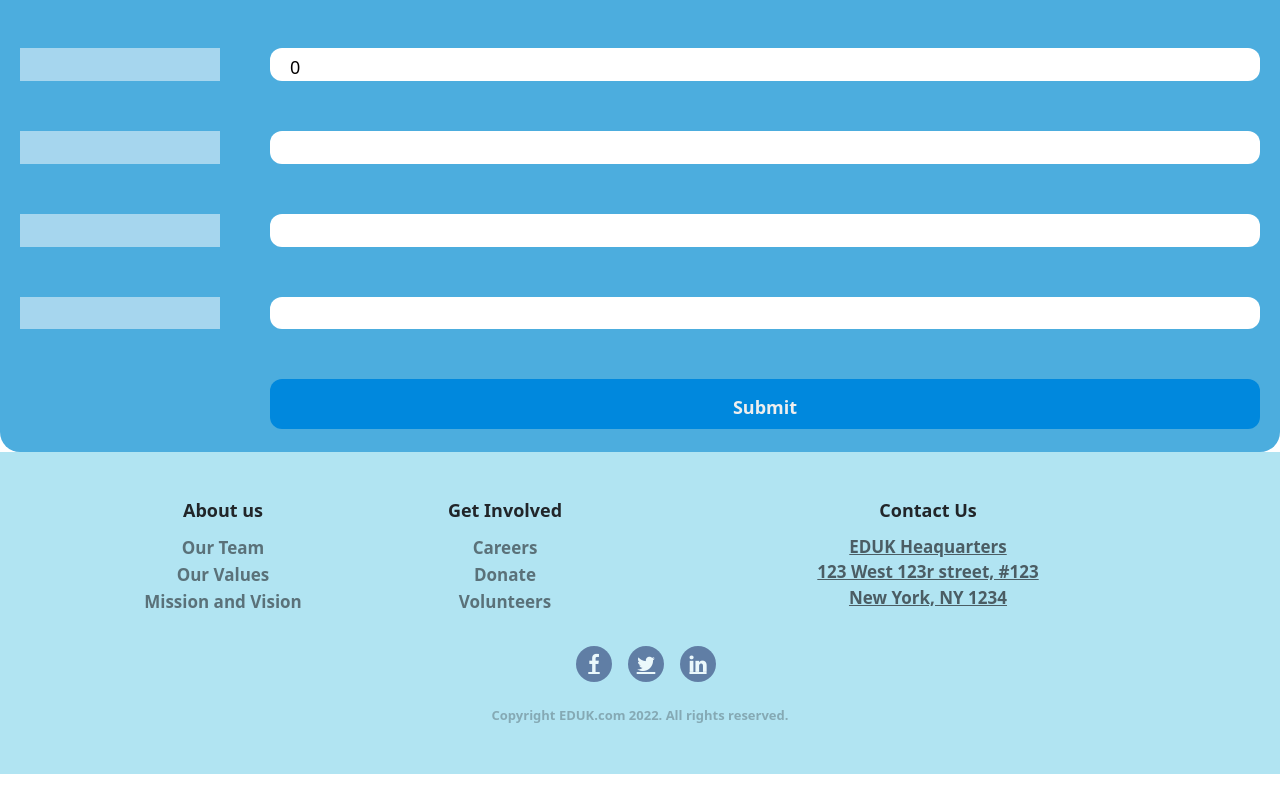
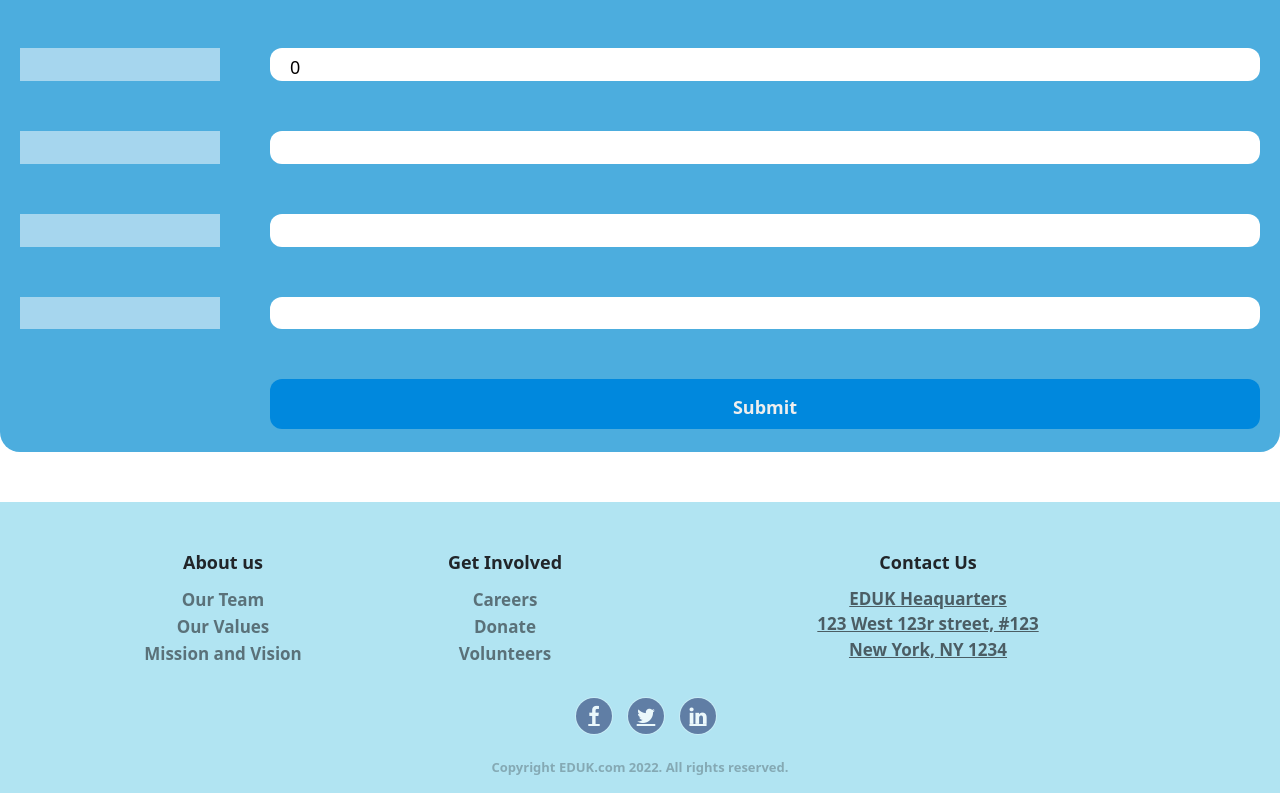
Before and after one commit to TheodoreBFrazier/EDUK, a React (Create React App) app in the folder frontend/: page /users/create in a window 1280 px wide. Shown: the part 418-1211 px from the top of the page. Built offline with nearby package versions, Linux system fonts and the light colour scheme; no server answers.

Commit message:
updating.

```diff
--- a/frontend/src/components/Footer.css
+++ b/frontend/src/components/Footer.css
@@ -1,96 +1,12 @@
-/* ------------------------------    FOOTER  -------------------------------------- */
-/* .footer-container {
-    bottom:0;
-    width:100%;
-     display: grid;
-     grid-template-rows: repeat(2, 1fr);
-
-     bottom: 0;
+.footer-dark {
+	position: absolute;
+	margin-top: 50px;
 	width: 100%;
-     height: 3.5rem;
+	font-weight: bold;
+	padding: 50px 20px 15px 20px;
+	background-color: rgb(177, 228, 242);
 	}
 
- .footer-logo {
-     width: 70px;
-     border-radius: 50px;
- }
-
- .footer-container a {
-	 text-decoration: none;
- }
-
- .footer-container-one {
-     padding-top: 15px;
-     height: 30vh;
-     display: flex;
-     justify-content: space-around;
-     background-color: rgb(137, 209, 229);
-     bottom: 0;
-     width: 100%;
-	 text-align: center;
- }
-
- .footer-container-two {
-     display: grid;
-     grid-template-columns: repeat(2, 1fr);
-     padding: 15px;
-     font-size: 15px;
-     background-color: rgb(229, 232, 217);
-     bottom: 0;
-     width: 100%;
-     height: 10vh;
- }
-
- .box-list {
-     list-style: none;
- }
-
- li {
-     margin-top: 10px;
-     margin-right: 40px;
- }
-
- .footer-logo {
-     margin-top: 20px;
- }
-
- .footer-right {
-     margin: 10px;
- }
-
- .fa {
-     padding: 6px;
-     font-size: 20px;
-     width: 28px;
-     margin-left: 50px;
-     border-radius: 40%;
- }
-
- .fa-facebook {
-     background: #3b5998;
-     color: white;
- }
-
- .fa-twitter {
-     background: #55acee;
-     color: white;
- }
-
- .fa-linkedin {
-     background: #007bb5;
-     color: white;
- } */
-
-
-
-/* //// */
-.footer-dark {
-	margin-top: auto;
-	width: 100%;
-	font-weight: bold;
-	padding: 3em;
-	background-color: rgb(177, 228, 242);
-}
 
 	.footer-dark h3 {
 	margin-top: 0;
@@ -109,6 +25,7 @@
 	list-style: none;
 	line-height: 1.6;
 	font-size: 17px;
+	margin-bottom: 0;
 	}
 
 	.footer-dark ul a {
@@ -164,6 +81,9 @@
 	display: inline-block;
 	text-align: center;
 	border-radius: 50%;
+
+	box-shadow:0 0 0 1px rgba(255,255,255,0.4);
+
 	margin: 0 8px;
 	opacity: 0.75;
 	background: #465c8c;
--- a/frontend/src/css/CreateUser.css
+++ b/frontend/src/css/CreateUser.css
@@ -14,7 +14,7 @@ form {
   label {
     grid-column: 1 / 2;
     color: white;
-    font-size: 20px
+    font-size: 20px;
 }
 
 input,
--- a/frontend/src/css/LogIn.css
+++ b/frontend/src/css/LogIn.css
@@ -9,6 +9,8 @@ form h3 {
 	margin-top: 20px;
 	font-size: 24px;
 	font-weight: 500;
+    color: red;
+    border: 1px solid red;
 }
 
 input{
```
Also changed, not shown: frontend/src/components/Footer.js (+3 -63 lines). Lines whose indentation alone changed are shown as unchanged.
